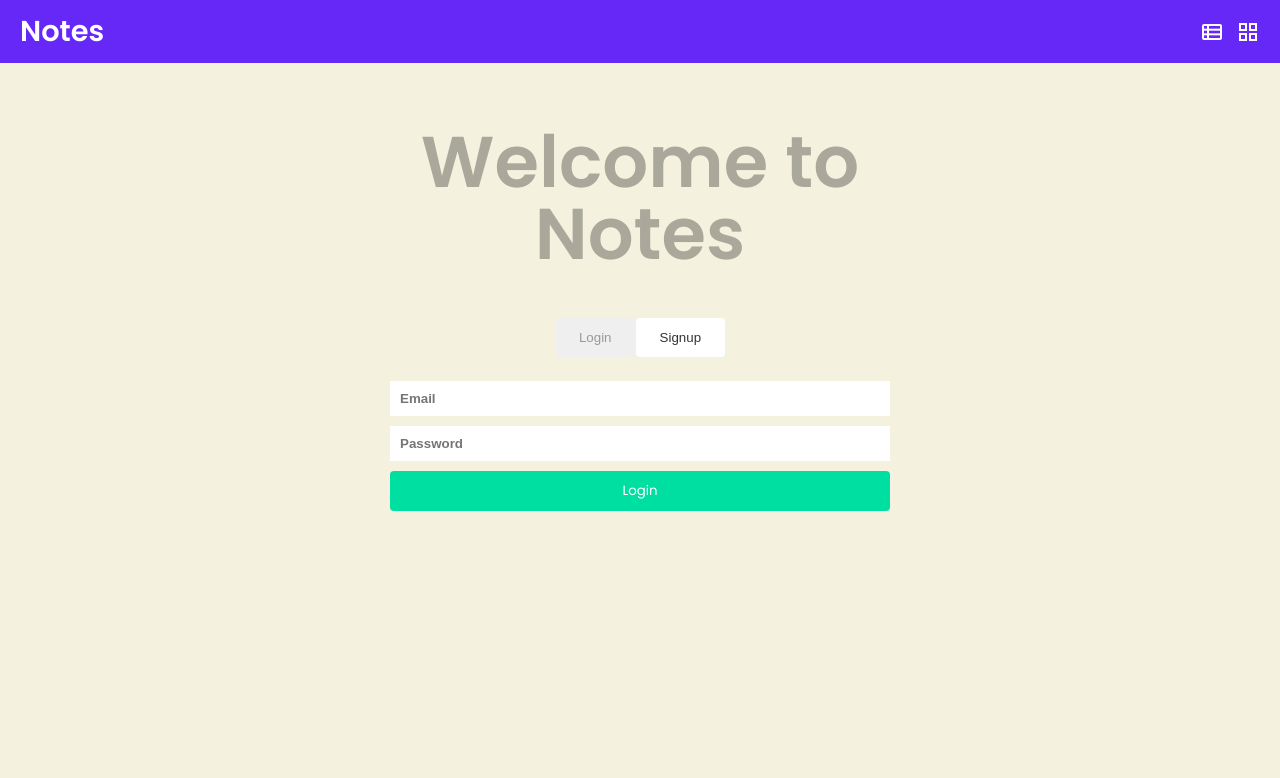
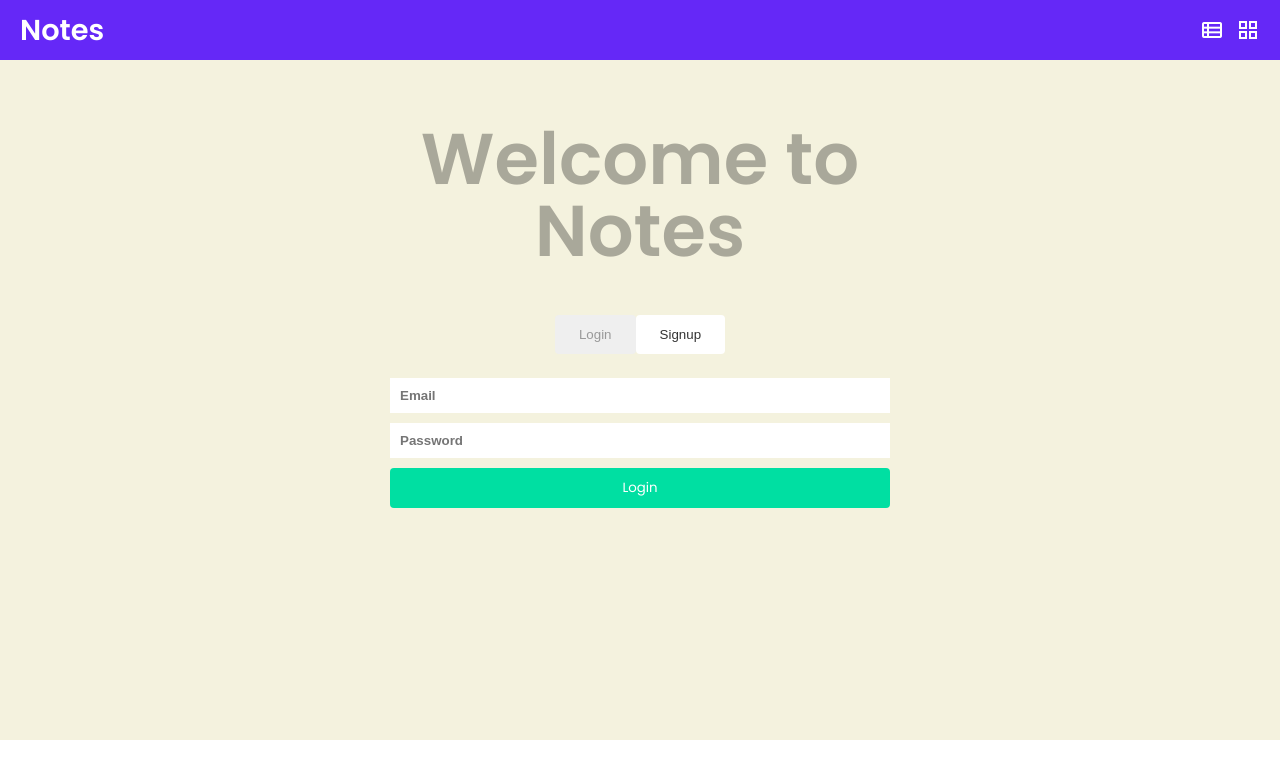
Before and after one commit to gnobu/vue-notes, a Vue app: page /auth in a window 1280 px wide. Shown: the top 778 px of the page. Built offline with nearby package versions, Linux system fonts and the light colour scheme.

Commit message:
static height

```diff
--- a/src/assets/main.css
+++ b/src/assets/main.css
@@ -32,6 +32,9 @@ body {
     display: flex;
     justify-content: space-between;
     align-items: center;
+
+    /* I'm sorry... */
+    height: 7.5dvh;
 }
 
 .toolbar-title {
@@ -67,7 +70,7 @@ body {
 .content-wrapper {
     display: flex;
     width: 100%;
-    height: 100%;
+    height: 85dvh;
 }
 
 /* Sidebar List Item */
@@ -288,6 +291,7 @@ li:hover .note-list-icon {
     display: grid;
     grid-template-columns: repeat(auto-fit, clamp(150px, 50%, 230px));
     gap: min(5%, 20px);
+    margin-bottom: 1rem;
 }
 
 .note-card {
```
